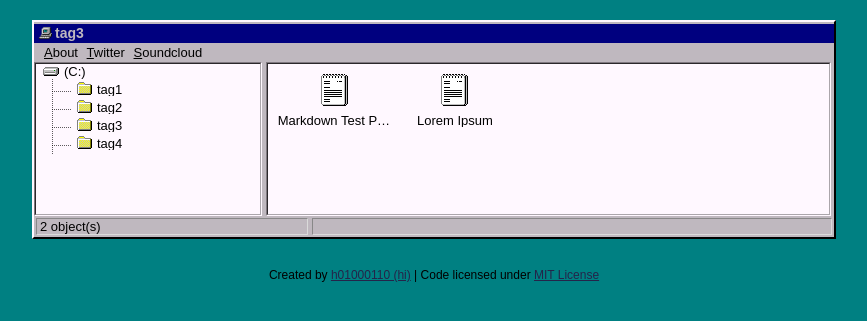
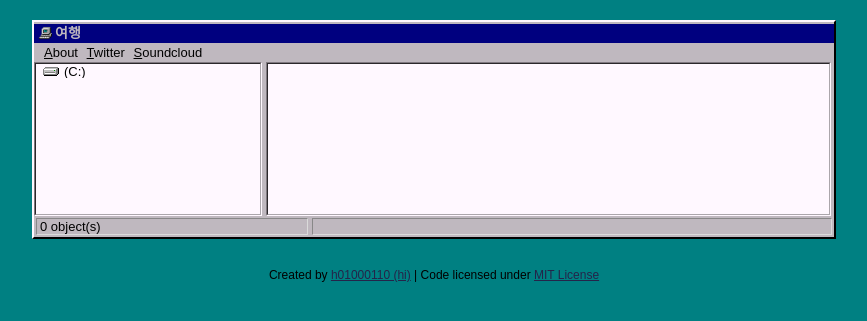
Before and after one commit to tooOpen/tooOpen.github.io, a Jekyll site: the page built from tags/tag3.html, in a window 1280 px wide. Shown: the top 321 px of the page, without its empty margins (206-1073 px from the left). Built offline with Jekyll 4.4.1, drawn with Linux system fonts in a browser that asks for light colours.

```diff
--- a/_posts/2017-08-31-lorem-ipsum.md
+++ b/_posts/2017-08-31-lorem-ipsum.md
@@ -1,7 +1,7 @@
 ---
 layout: default
 title: "Lorem Ipsum"
-tags: tag1 tag2 tag3 tag4
+published : false
 ---
 
 ## Lorem Ipsum
--- a/_posts/2017-09-16-markdown-test-page.md
+++ b/_posts/2017-09-16-markdown-test-page.md
@@ -1,7 +1,7 @@
 ---
 layout: default
 title: "Markdown Test Page"
-tags: tag1 tag3
+published : false
 ---
 
 ## Source: [Markdown Test Page](https://github.com/fullpipe/markdown-test-page)
--- a/tags/tag1.html
+++ b/tags/tag1.html
@@ -1,5 +1,5 @@
 ---
 layout: tag
-tag: tag1
-permalink: /tag/tag1/
+tag: Life
+permalink: /tag/Life/
 ---
--- a/tags/tag2.html
+++ b/tags/tag2.html
@@ -1,5 +1,5 @@
 ---
 layout: tag
-tag: tag2
+tag: 프로그래밍
 permalink: /tag/tag2/
 ---
--- a/tags/tag3.html
+++ b/tags/tag3.html
@@ -1,5 +1,5 @@
 ---
 layout: tag
-tag: tag3
+tag: 여행
 permalink: /tag/tag3/
 ---
--- a/tags/tag4.html
+++ b/tags/tag4.html
@@ -1,5 +1,5 @@
 ---
 layout: tag
-tag: tag4
+tag: 취미
 permalink: /tag/tag4/
 ---
```
Also changed, not shown: _posts/2019-08-26-Choose.md (added, +8 -0 lines).
